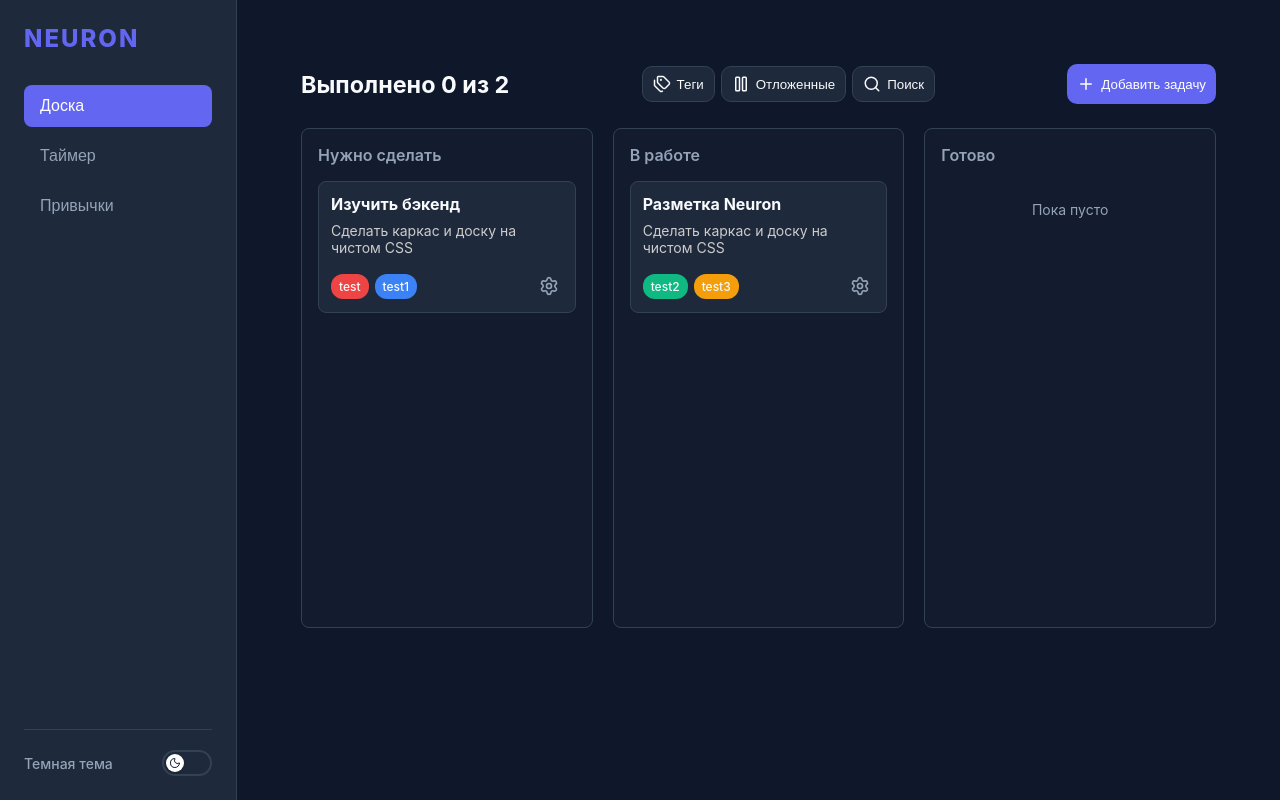
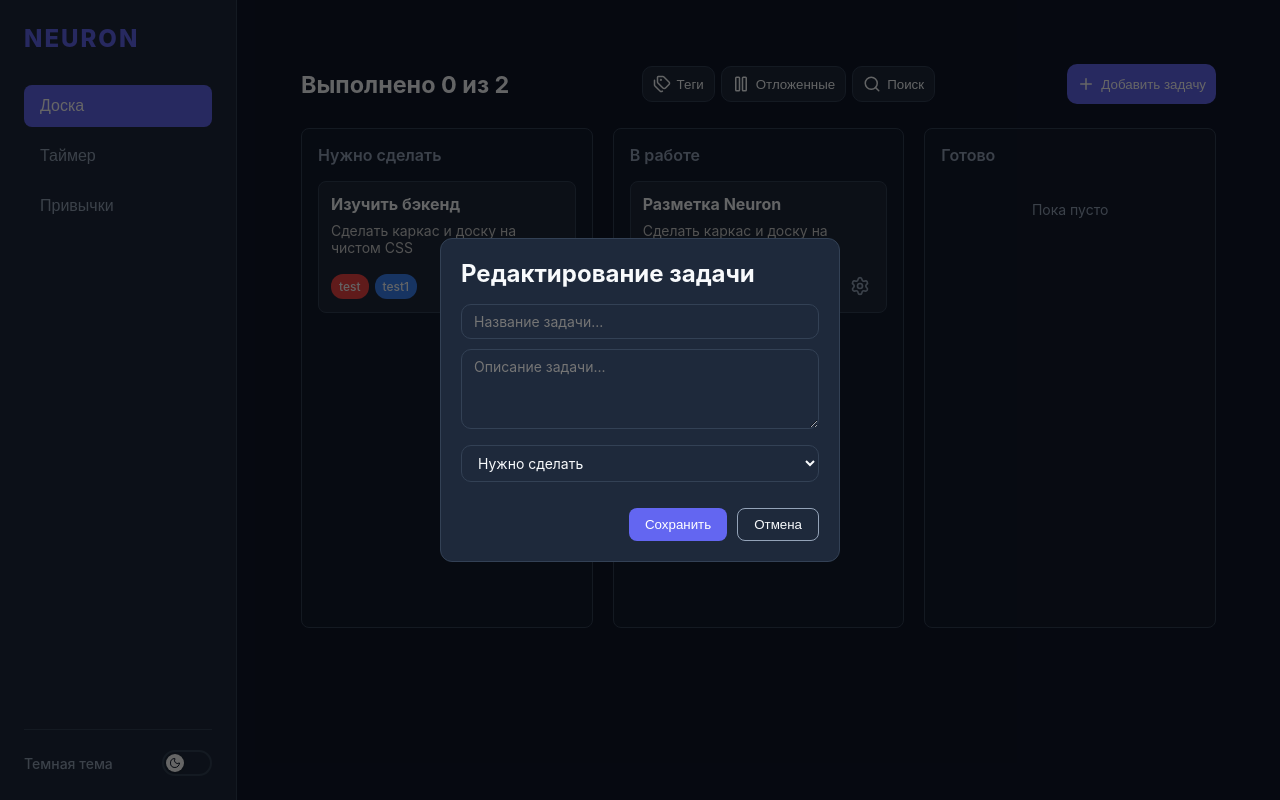
Before and after one commit to Glebess/Neuron, a React (Vite) app in the folder NEURON/: page / in a window 1280 px wide. Both pictures are taken after a click on the button "Добавить задачу". Built offline with nearby package versions, Linux system fonts and the light colour scheme.

Commit message:
feat: сделал добавление новой задачи

```diff
--- a/NEURON/src/features/kanban/KanbanBoard.tsx
+++ b/NEURON/src/features/kanban/KanbanBoard.tsx
@@ -2,8 +2,13 @@ import { useState } from "react";
 import styles from "./Kanban.module.css";
 import type { Task } from "./types";
 import { KanbanColumn } from "./components/KanbanColumn";
-import SettingsModal from "./components/SettingsModal";
+import SettingsModal from "./components/modalTask/SettingsModal";
 import KanbanHeader from "./components/kanbanHeader/KanbanHeader";
+
+//функция генерации id
+const generateUniqueId = () => {
+  return Math.random().toString(36).substring(2, 9);
+};
 
 export const KanbanBoard = () => {
   const [tasks, setTasks] = useState<Task[]>([
@@ -30,6 +35,17 @@ export const KanbanBoard = () => {
     },
   ]);
 
+  const handleCreateNewTask = () => {
+    const emptyTask: Task = {
+      id: generateUniqueId(),
+      title: "",
+      description: "",
+      status: "todo",
+      tags: [],
+    };
+    setActiveTaskForModal(emptyTask);
+  };
+
   const [activeTaskForModal, setActiveTaskForModal] = useState<Task | null>(
     null,
   );
@@ -42,15 +58,27 @@ export const KanbanBoard = () => {
     );
   };
   const onSaveTask = (updatedTask: Task) => {
-    setTasks((prev) =>
-      prev.map((task) => (task.id === updatedTask.id ? updatedTask : task)),
-    );
+    setTasks((prev) => {
+      // Проверка, существует ли уже такая задача на доске
+      const taskExists = prev.some((task) => task.id === updatedTask.id);
+
+      if (taskExists) {
+        // Если существует (редактирование) заменяет
+        return prev.map((task) =>
+          task.id === updatedTask.id ? updatedTask : task,
+        );
+      } else {
+        // Если не существует (новая) добавляет в конец массива
+        return [...prev, updatedTask];
+      }
+    });
+
     setActiveTaskForModal(null);
   };
 
   return (
     <div className={styles.kanbanContainer}>
-      <KanbanHeader tasks={tasks} />
+      <KanbanHeader tasks={tasks} onNewTask={handleCreateNewTask} />
 
       <div className={styles.kanbanGrid}>
         <KanbanColumn
@@ -81,6 +109,7 @@ export const KanbanBoard = () => {
           task={activeTaskForModal}
           onClose={() => setActiveTaskForModal(null)}
           onSave={onSaveTask}
+          title="Редактирование задачи"
         />
       )}
     </div>
--- a/NEURON/src/features/kanban/components/kanbanHeader/KanbanHeader.tsx
+++ b/NEURON/src/features/kanban/components/kanbanHeader/KanbanHeader.tsx
@@ -2,7 +2,7 @@ import styles from "./kanbanHeader.module.css";
 import { Tags, Pause, Search, Plus } from "lucide-react";
 import type { KanbanHeaderProps } from "../../types";
 
-const KanbanHeader = ({ tasks = [] }: KanbanHeaderProps) => {
+const KanbanHeader = ({ tasks = [], onNewTask }: KanbanHeaderProps) => {
   const completedTasks = tasks.filter((t) => t.status === "done").length;
   const totalTasks = tasks.length;
 
@@ -31,7 +31,7 @@ const KanbanHeader = ({ tasks = [] }: KanbanHeaderProps) => {
         </button>
       </div>
 
-      <button className={styles.newTaskBtn}>
+      <button className={styles.newTaskBtn} onClick={onNewTask}>
         <Plus size={18} />
         Добавить задачу
       </button>
--- a/NEURON/src/features/kanban/components/SettingsModal.tsx
+++ b/NEURON/src/features/kanban/components/modalTask/SettingsModal.tsx
@@ -1,11 +1,17 @@
 import { useState } from "react";
 import styles from "./SettingsModal.module.css";
-import type { SettingsModalProps, Task } from "../types";
+import type { SettingsModalProps, Task } from "../../types";
 
-const SettingsModal = ({ task, onClose, onSave }: SettingsModalProps) => {
+const SettingsModal = ({
+  task,
+  title,
+  onClose,
+  onSave,
+}: SettingsModalProps) => {
   // Оставляем только один стейт для всей задачи целиком
   const [editedTask, setEditedTask] = useState<Task>({ ...task });
 
+  const isNewTask = task.title === "";
   const handleSave = () => {
     onSave(editedTask);
   };
@@ -13,7 +19,7 @@ const SettingsModal = ({ task, onClose, onSave }: SettingsModalProps) => {
   return (
     <div className={styles.modalcontainer} onClick={onClose}>
       <div className={styles.modalContent} onClick={(e) => e.stopPropagation()}>
-        <h2>Редактирование задачи</h2>
+        <h2>{title}</h2>
 
         <div className={styles.modalForm}>
           <input
--- a/NEURON/src/features/kanban/types.ts
+++ b/NEURON/src/features/kanban/types.ts
@@ -21,11 +21,13 @@ export interface KanbanCardProps {
 }
 export interface SettingsModalProps {
   task: Task;
+  title: string;
   onClose: () => void;
   onSave: (updateTask: Task) => void;
 }
 export interface KanbanHeaderProps {
   tasks: Task[];
+  onNewTask: () => void;
 }
 
 export interface Tag {
```
Also changed, not shown: NEURON/src/features/kanban/components/modalTask/SettingsModal.module.css (renamed from NEURON/src/features/kanban/components/SettingsModal.module.css).
